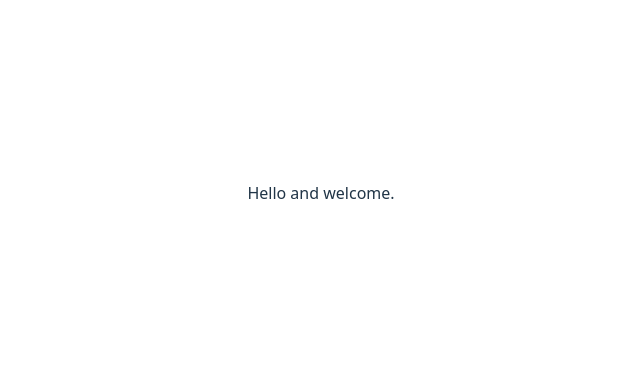
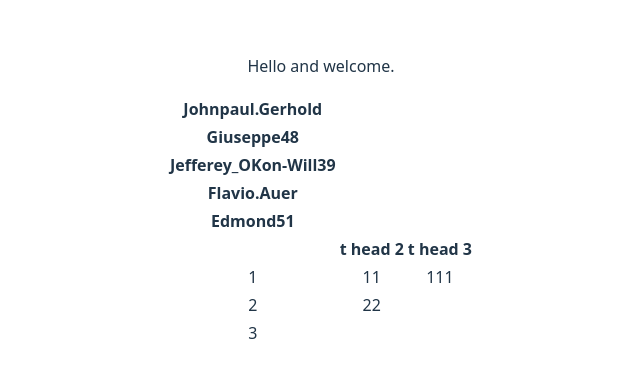
Before and after one commit to BookOfKnives/automatic-disco, a Svelte app: page / in a window 1280 px wide. Shown: the part 207-584 px from the top of the page, without its empty margins (319-959 px from the left). Built offline with nearby package versions, Linux system fonts and the light colour scheme.

Commit message:
Now displays users ugly.

```diff
--- a/src/App.svelte
+++ b/src/App.svelte
@@ -15,13 +15,54 @@ function createRandomUser() {
 
 let userArray = [createRandomUser(), createRandomUser(), createRandomUser(), createRandomUser(), createRandomUser()]
 
-// console.log("user?")
-console.log(userArray)
-
 </script>
 
 <main>
   <p>Hello and welcome.</p>
+<div>
+    <table>
+        <thead>
+    {#each userArray as person}
+             <tr>
+                <th>
+                   {person['username']}
+             </th>
+            </tr>
+{/each}
+        <tr>
+            <th>
+
+            </th>
+            <th>
+                t head 2
+            </th>
+            <th>
+                t head 3
+            </th>
+
+        </tr>
+    </thead>
+    <tbody>
+        <tr>
+
+
+            <td>1</td>
+            <td>11</td>
+            <td>111</td>
+        </tr>
+        <tr>
+
+            <td>2</td>
+            <td>22</td>
+        </tr>
+        <tr>
+
+            <td>3</td>
+        </tr>
+    </tbody>
+</table>
+
+</div>
 </main>
 
 <style>
```
